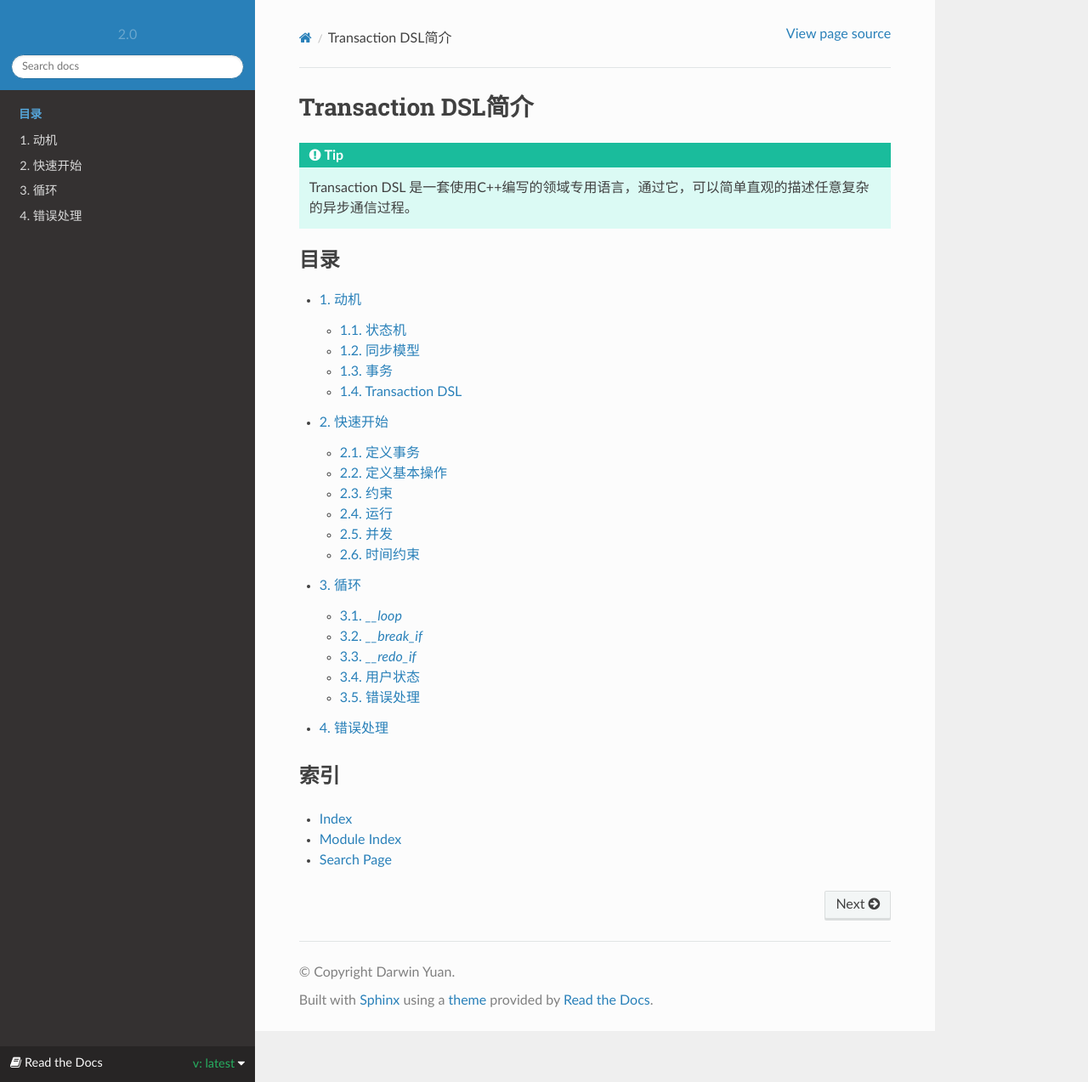
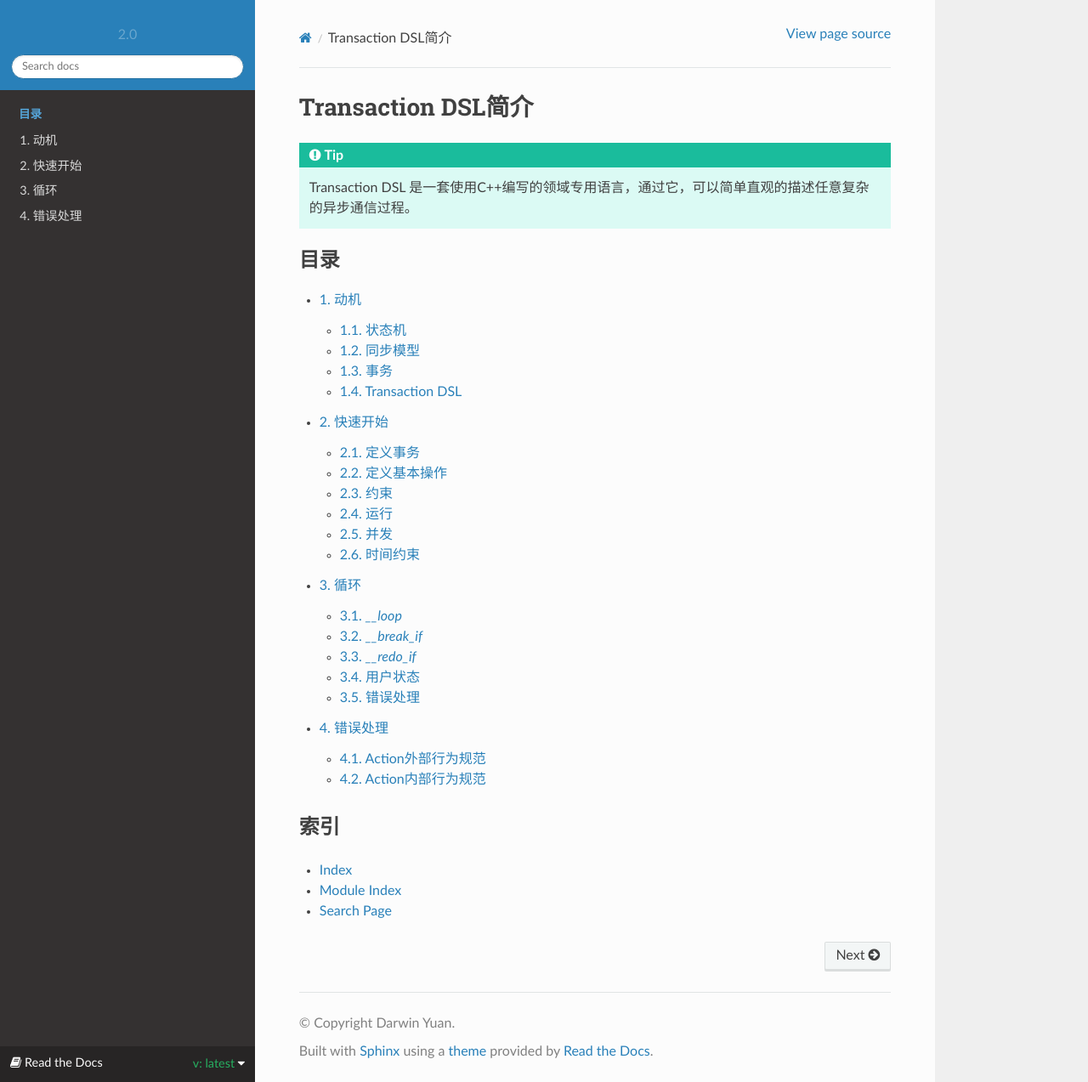
Before and after one commit to godsme/trans-dsl-2, a Sphinx documentation site: the page built from doc/source/index.rst, in a window 1280 px wide and 1273 px high. Shown: the whole window at 85% size. Built offline with Sphinx 7.4.7 and the Read the Docs theme 2.0.0, drawn with Linux system fonts in a browser that asks for light colours; some of the changed lines change nothing that is shown.

Commit message:
added more doc

```diff
--- a/doc/source/error-handling.rst
+++ b/doc/source/error-handling.rst
@@ -1,5 +1,59 @@
 错误处理
 =========
+
+
+Action外部行为规范
+--------------------
+
+任何一个 ``Action`` ，单纯从外部看，在没有发生任何调用之前，Action必然处于 ``IDLE`` 状态。
+
+而 ``IDLE`` 状态下，唯一合法的调用是``exec``，如果 ``exec`` 返回 ``CONTINUE`` 代表Action进入 ``WORKING`` 状态。
+而 ``WORKING`` 的含义是，此Action需要进一步的异步消息激励。
+
+在 ``WORKING`` 状态下，
+
+- ``exec`` 不可再被调用，否则应返回 ``FATAL_BUG`` ；
+- 如果有事件到达，可以调用 ``handleEvent`` 进行处理；其可能结果如下：
+  - ``SUCCESS`` 代表Action进入 ``DONE`` 状态；
+  - 任何错误值，也代表Action进入 ``DONE`` 状态；
+  - ``CONTINUE`` 代表Action依然处于 ``WORKING`` 状态；并且这条消息被Action成功的 ``accepted`` 并处理，只是还需要进一步的消息激励；
+  - ``UNKNOWN_EVENT`` 表示消息并未被 ``accepted`` ；
+- 如果调用 ``stop`` ，其可能结果如下：
+  - 如果返回 ``CONTINUE`` ，表示Action进入 ``STOPPING`` 状态；
+  - 如果返回 ``SUCCESS`` ，表示Action进入 ``DONE`` 状态；
+  - 如果返回错误值，表示Action进入 ``DONE`` 状态；
+- 如果调用 ``kill`` ，Action立即应进入 ``DONE`` 状态。
+
+
+在 ``STOPPING`` 状态下，
+
+- ``exec`` 与 ``stop`` 不可再被调用，否则应返回 ``FATAL_BUG`` ；
+- 如果调用 ``kill`` ，应立即进入 ``DONE`` 状态
+- 如果调用 ``handleEvent`` , 其可能结果如下：
+  - ``SUCCESS`` 代表Action进入 ``DONE`` 状态；
+  - 任何错误值，也代表Action进入 ``DONE`` 状态；
+  - ``CONTINUE`` 代表Action依然处于 ``STOPPING`` 状态；
+  - ``UNKNOWN_EVENT`` 表示消息并未被 ``accepted`` ；
+
+在 ``DONE`` 状态下，
+- ``exec`` ， ``stop`` , ``handleEvent`` 都不可再被调用，否则应返回 ``FATAL_BUG`` ；
+- 如果调用 ``kill`` ，应该对Action状态无任何影响，依然处于 ``DONE``状态。
+
+
+.. Hint::
+
+   - 一个Action的 ``handleEvent`` ，只要返回 ``SUCCESS`` ，
+   ``CONTINUE`` ，包括大部分错误（某些错误，比如 ``FATAL_BUG`` ，
+   表示在此Action已经处于不应该再被调用 ``handleEvent`` 的状态），
+   都代表这条消息被 ``accepted`` ；
+
+   - 而返回 ``UNKNOWN_EVENT`` 则明确代表此消息没有被此Action ``accepted`` 。
+
+   - 一个消息被 ``accepted`` ，并不代表一个消息被 ``consumed``。如果没有被 ``consumed`` ，代表此消息依然可以被其它Action处理。
+
+
+Action内部行为规范
+---------------------
 
 .. tip:: 所有的 ``stop`` 只有当出错时才会返回错误。
 
```
Also changed, not shown: 1 other file.
